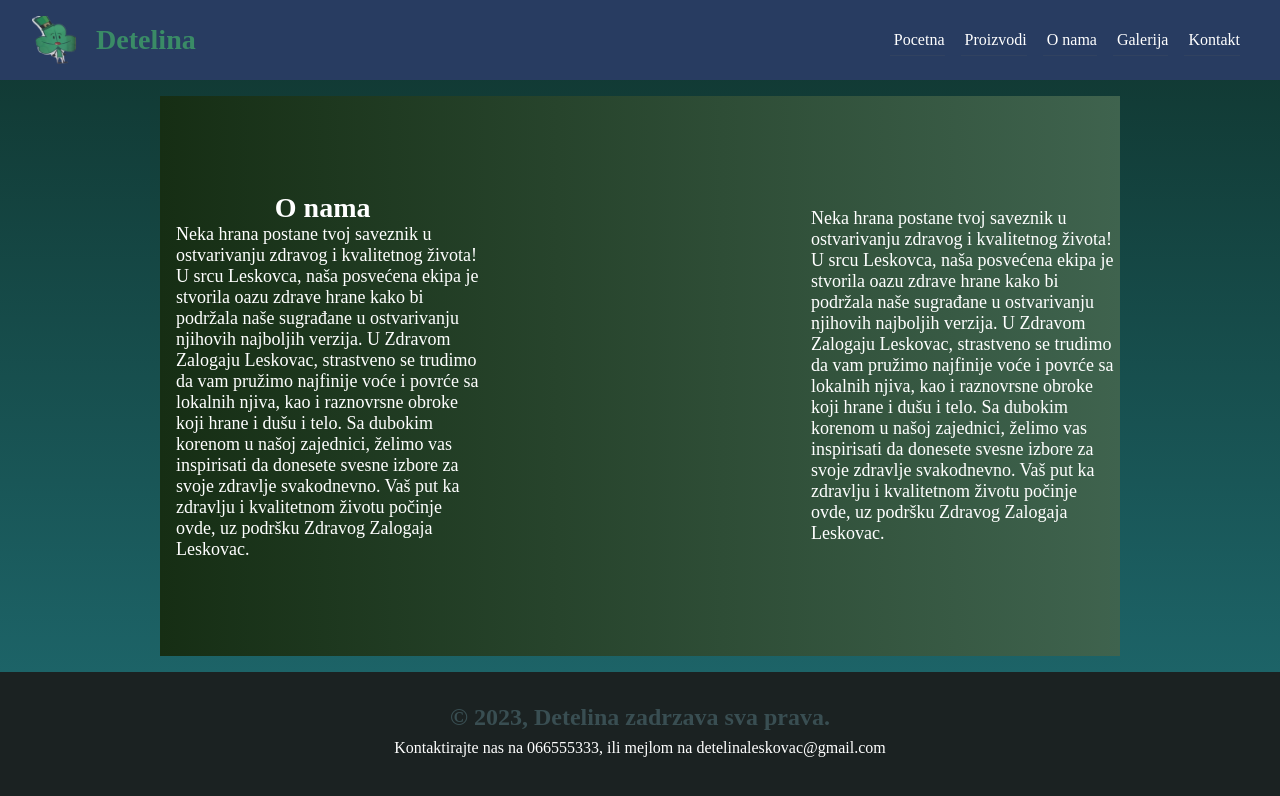
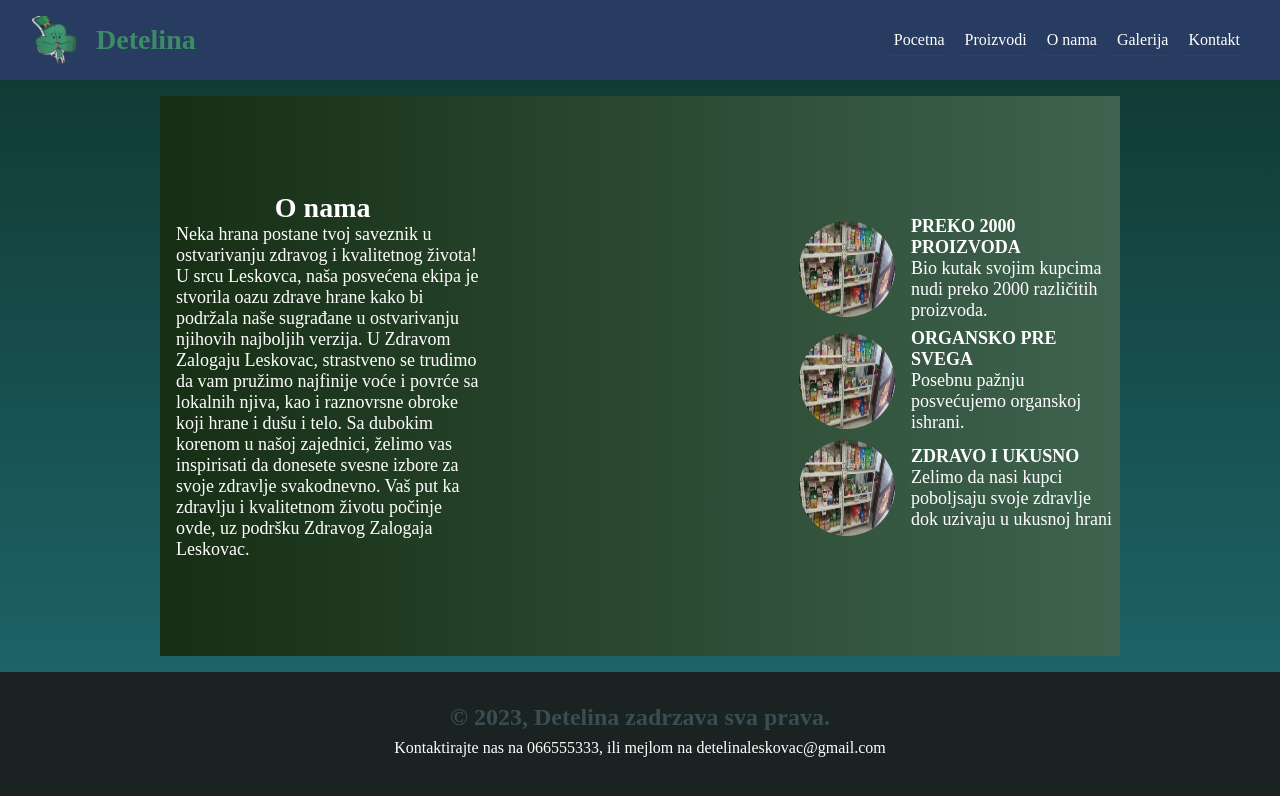
Before and after one commit to rcomplexxx/detelina, a Next.js app: page /o-nama in a window 1280 px wide. Shown: the top 796 px of the page. Built offline with nearby package versions, Linux system fonts and the light colour scheme.

Commit message:
:design improvements

```diff
--- a/pages/o-nama.jsx
+++ b/pages/o-nama.jsx
@@ -21,15 +21,31 @@ Vaš put ka zdravlju i kvalitetnom životu počinje ovde, uz podršku Zdravog Za
     fill/>
     </div></div>
 
-<div className={`${styles.segementDiv} ${styles.thirdSegment}`}> <p className={styles.oNamaText}>Neka hrana postane tvoj saveznik u ostvarivanju zdravog i kvalitetnog života! U srcu Leskovca,
-naša posvećena ekipa je stvorila oazu zdrave hrane kako bi podržala naše sugrađane u ostvarivanju njihovih najboljih verzija. U Zdravom
-Zalogaju Leskovac, strastveno se trudimo da vam pružimo najfinije voće i povrće sa lokalnih njiva, kao i raznovrsne obroke koji hrane i
-dušu i telo. Sa dubokim korenom u našoj zajednici, želimo vas inspirisati da donesete svesne izbore za svoje zdravlje svakodnevno.
-Vaš put ka zdravlju i kvalitetnom životu počinje ovde, uz podršku Zdravog Zalogaja Leskovac.</p></div>
+<div className={`${styles.segementDiv} ${styles.thirdSegment}`}>
+
+
+<div className={styles.pointDiv}>
+    <img src='/images/2.png'/>
+    <div>
+    <h3>PREKO 2000 PROIZVODA</h3>
+<p>Bio kutak svojim kupcima nudi preko 2000 različitih proizvoda.</p>
+</div></div>
+
+
+<div className={styles.pointDiv}>
+<img src='/images/2.png'/>
+<div><h3>ORGANSKO PRE SVEGA</h3>
+<p>Posebnu pažnju posvećujemo organskoj ishrani.</p>
+</div></div>
+
+<div className={styles.pointDiv}>
+<img src='/images/2.png'/>
+<div><h3>ZDRAVO I UKUSNO</h3>
+<p>Zelimo da nasi kupci poboljsaju svoje zdravlje dok uzivaju u ukusnoj hrani</p></div></div>
 
 
 
 </div>
-
+</div>
 
 }
--- a/styles/onama.module.css
+++ b/styles/onama.module.css
@@ -44,13 +44,48 @@
   }
 
   .thirdSegment{
+    height: var(--size-13-5);
+    justify-content: space-between;
+    align-items: flex-start;
     opacity: 0;
   transform: translateX(0);
   animation: slideFromRight 0.7s linear forwards;
   }
 
+  .thirdSegment h3{
+    font-size: var(--font-size-4);
+  }
+
+  .thirdSegment p{
+    font-size: var(--font-size-4);
+  }
+
+  .pointDiv{
+    display: flex;
+    flex-direction: row;
+    justify-content: center;
+    align-items: center;
+  }
+
+  .pointDiv img{
+    border-radius: 100%;
+  height: var(--size-10);
+  width: var(--size-10);
+
+  }
+
+  .pointDiv div{
+    margin-left: 16px;
+  }
+
 
 @media(max-width: 980px){
+
+.firstSegment{
+  margin-bottom: 32px;
+}
+
+
   .mainDiv{
 
     flex-direction: column;
```
